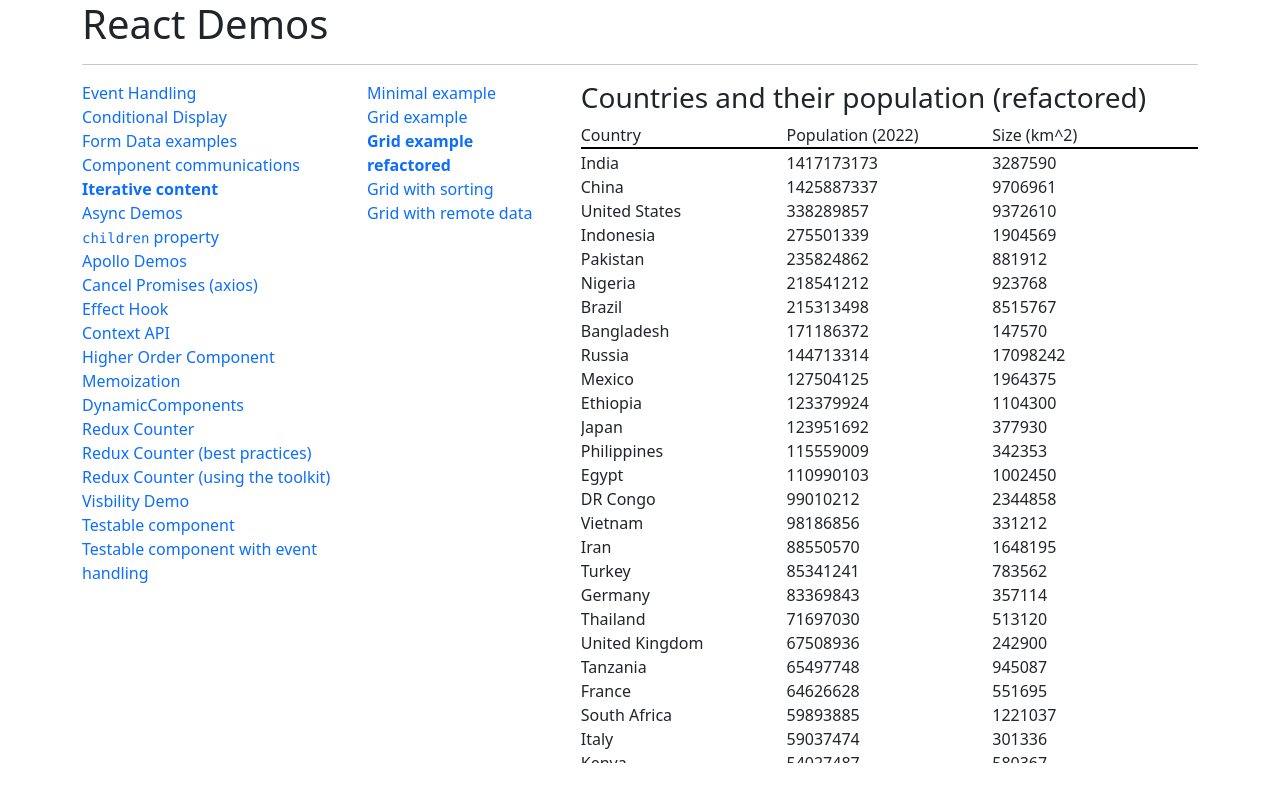
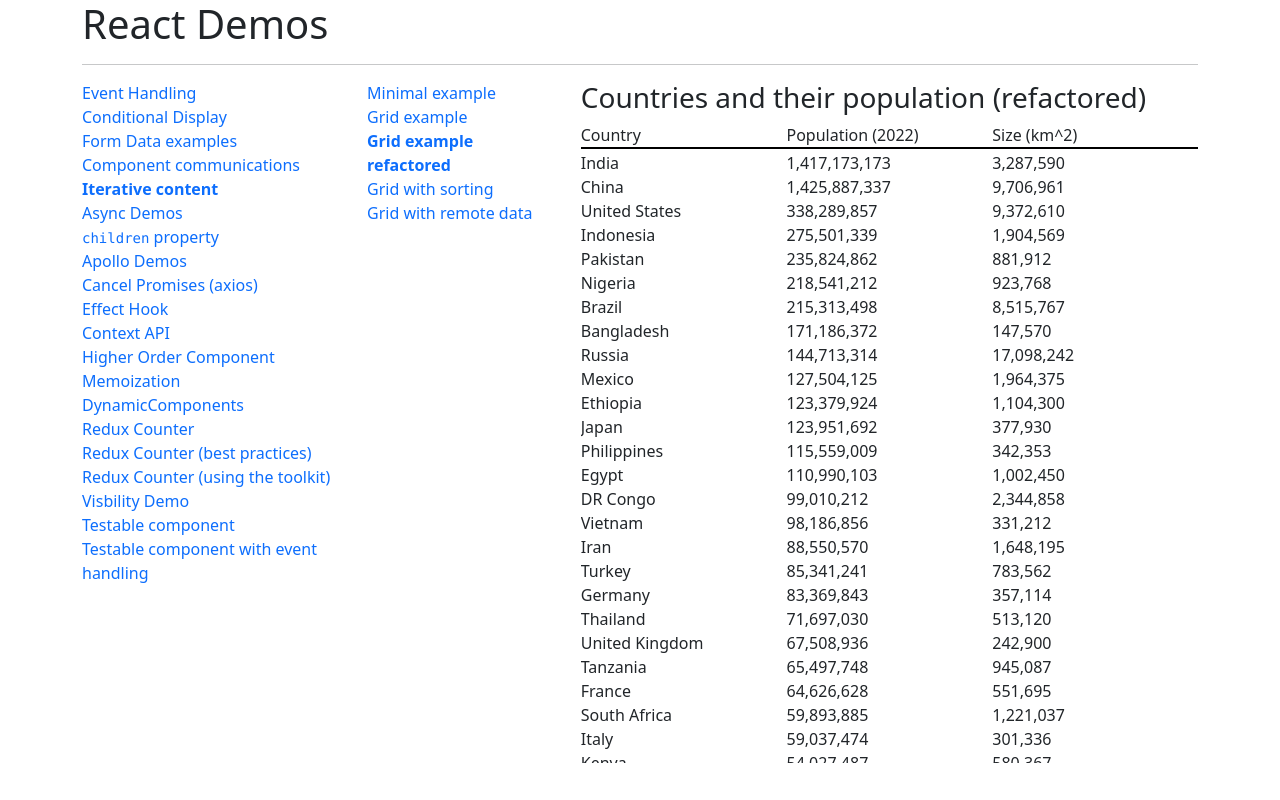
Before and after one commit to speedingplanet/front-end-bootcamp, a React (Vite) app in the folder react-demos/: page /iterative-content/grid-refactored in a window 1280 px wide. Built offline with nearby package versions, Linux system fonts and the light colour scheme.

Commit message:
Small improvements to grid demos

```diff
--- a/react-demos/src/iterative-content/GridExample.jsx
+++ b/react-demos/src/iterative-content/GridExample.jsx
@@ -18,6 +18,8 @@ let columns = [
 ];
 
 function GridExample() {
+	// Pass `--columns` in the style attribute to dynamically set the number of
+	// columns in the grid
 	return (
 		<section style={{ '--columns': columns.length }}>
 			<h3>Countries and their population</h3>
--- a/react-demos/src/iterative-content/IterativeContent.jsx
+++ b/react-demos/src/iterative-content/IterativeContent.jsx
@@ -11,13 +11,11 @@ function IterativeContent() {
 			<div className="col">
 				<h3>Countries ranked by population</h3>
 				<ul>
-					{countries.map((country) => {
-						return (
-							<li key={country.id}>
-								{country.country}: {formatter.format(country.pop2022)}
-							</li>
-						);
-					})}
+					{countries.map((country) => (
+						<li key={country.id}>
+							{country.country}: {formatter.format(country.pop2022)}
+						</li>
+					))}
 				</ul>
 			</div>
 		</section>
--- a/react-demos/src/iterative-content/grid-refactored/GridBodyRow.jsx
+++ b/react-demos/src/iterative-content/grid-refactored/GridBodyRow.jsx
@@ -3,9 +3,14 @@ import React from 'react';
 function GridBodyRow({ columns, country }) {
 	return (
 		<>
-			{columns.map((column) => (
-				<div key={column.field}>{country[column.field]}</div>
-			))}
+			{columns.map((column) => {
+				let value = country[column.field];
+				if (column.formatter) {
+					value = column.formatter(value);
+				}
+
+				return <div key={column.field}>{value}</div>;
+			})}
 		</>
 	);
 }
--- a/react-demos/src/iterative-content/grid-refactored/GridRefactored.jsx
+++ b/react-demos/src/iterative-content/grid-refactored/GridRefactored.jsx
@@ -3,6 +3,8 @@ import { countries } from '../../data/countries-table.json';
 import '../GridExample.css';
 import GridHeaderRow from './GridHeaderRow';
 import GridBody from './GridBody';
+
+let formatter = new Intl.NumberFormat();
 
 let columns = [
 	{
@@ -12,10 +14,12 @@ let columns = [
 	{
 		field: 'pop2022',
 		label: 'Population (2022)',
+		formatter: (v) => formatter.format(v),
 	},
 	{
 		field: 'area',
 		label: 'Size (km^2)',
+		formatter: (v) => formatter.format(v),
 	},
 ];
 
--- a/react-demos/src/iterative-content/grid-sorted/GridBodyRowSorted.jsx
+++ b/react-demos/src/iterative-content/grid-sorted/GridBodyRowSorted.jsx
@@ -3,9 +3,14 @@ import React from 'react';
 function GridBodyRow({ columns, country }) {
 	return (
 		<>
-			{columns.map((column) => (
-				<div key={column.field}>{country[column.field]}</div>
-			))}
+			{columns.map((column) => {
+				let value = country[column.field];
+				if (column.formatter) {
+					value = column.formatter(value);
+				}
+
+				return <div key={column.field}>{value}</div>;
+			})}
 		</>
 	);
 }
--- a/react-demos/src/iterative-content/grid-sorted/GridSorted.jsx
+++ b/react-demos/src/iterative-content/grid-sorted/GridSorted.jsx
@@ -4,6 +4,8 @@ import { countries } from '../../data/countries-table.json';
 import '../GridExample.css';
 import GridHeaderRow from './GridHeaderRowSorted';
 import GridBody from './GridBodySorted';
+
+let formatter = new Intl.NumberFormat();
 
 let columns = [
 	{
@@ -13,10 +15,12 @@ let columns = [
 	{
 		field: 'pop2022',
 		label: 'Population (2022)',
+		formatter: (v) => formatter.format(v),
 	},
 	{
 		field: 'area',
 		label: 'Size (km^2)',
+		formatter: (v) => formatter.format(v),
 	},
 ];
 
```
